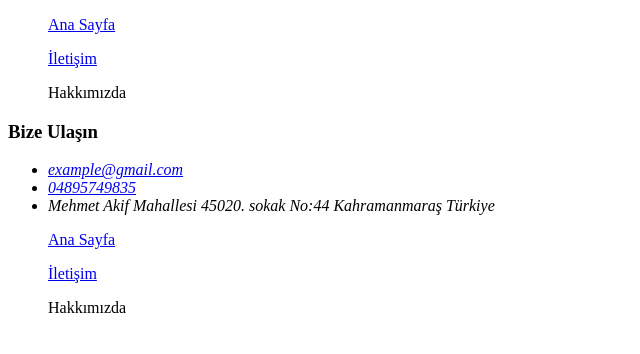
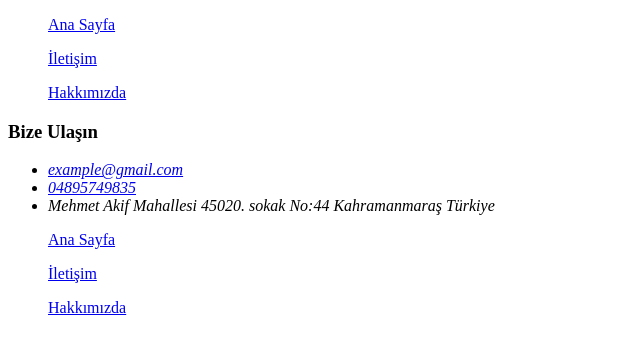
Before and after one commit to omerkalayli/html2, a plain HTML site: page contact.html in a window 1280 px wide. Shown: the whole page, without its empty margins (0-640 px from the left). Drawn offline with Linux system fonts and the light colour scheme.

Commit message:
contact.html is added.

```diff
--- a/contact.html
+++ b/contact.html
@@ -9,7 +9,7 @@
 <header>
     <ul><a href="index.html">Ana Sayfa</a></ul>
     <ul><a href="contact.html">İletişim</a></ul>
-    <ul><a href="about-us.html"></a>Hakkımızda</ul>
+    <ul><a href="about-us.html">Hakkımızda</a></ul>
 </header>
 <body>
     <h3>Bize Ulaşın</h3>
@@ -31,7 +31,7 @@
     <footer>
         <ul><a href="index.html">Ana Sayfa</a></ul>
         <ul><a href="contact.html">İletişim</a></ul>
-        <ul><a href="about-us.html"></a>Hakkımızda</ul>
+        <ul><a href="about-us.html">Hakkımızda</a></ul>
     </footer>
 </body>
 </html>
```
